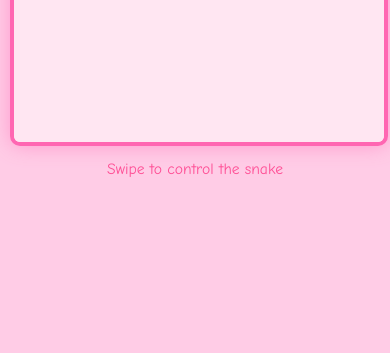
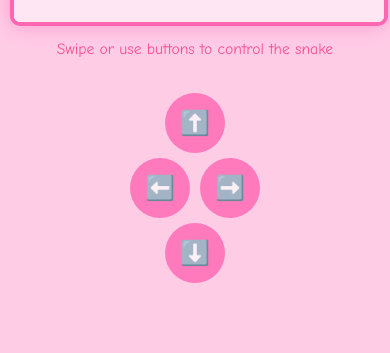
Before and after one commit to kjpfleger/snake-game, a plain HTML site: page index.html in a window 390 px wide. Shown: the part 491-844 px from the top of the page. Drawn offline with Linux system fonts and the light colour scheme.

Commit message:
Added back arrow buttons while keeping swipe controls

```diff
--- a/index.html
+++ b/index.html
@@ -61,6 +61,38 @@
         .mobile-only {
             display: none;
         }
+        #touch-controls {
+            display: none;
+            width: 100%;
+            max-width: 300px;
+            margin: 20px auto;
+        }
+        .touch-row {
+            display: flex;
+            justify-content: center;
+            gap: 10px;
+            margin: 5px 0;
+        }
+        .touch-button {
+            width: 60px;
+            height: 60px;
+            background-color: #ff66b2;
+            border: none;
+            border-radius: 50%;
+            color: white;
+            font-size: 24px;
+            display: flex;
+            align-items: center;
+            justify-content: center;
+            opacity: 0.8;
+            cursor: pointer;
+            -webkit-tap-highlight-color: transparent;
+            user-select: none;
+        }
+        .touch-button:active {
+            opacity: 1;
+            transform: scale(0.95);
+        }
         @media (max-width: 768px) {
             .mobile-only {
                 display: block;
@@ -73,6 +105,9 @@
                 margin: 10px 0;
                 text-align: center;
                 font-size: min(18px, 4vw);
+            }
+            #touch-controls {
+                display: block;
             }
         }
         .game-over {
@@ -101,7 +136,19 @@
         <div id="game-over" class="game-over">Game Over!</div>
     </div>
     <div id="controls">Use arrow keys to control the snake</div>
-    <div id="mobile-instructions" class="mobile-only">Swipe to control the snake</div>
+    <div id="mobile-instructions" class="mobile-only">Swipe or use buttons to control the snake</div>
+    <div id="touch-controls">
+        <div class="touch-row">
+            <button class="touch-button" id="up-button">⬆️</button>
+        </div>
+        <div class="touch-row">
+            <button class="touch-button" id="left-button">⬅️</button>
+            <button class="touch-button" id="right-button">➡️</button>
+        </div>
+        <div class="touch-row">
+            <button class="touch-button" id="down-button">⬇️</button>
+        </div>
+    </div>
     <script>
         const canvas = document.getElementById('game-board');
         const ctx = canvas.getContext('2d');
@@ -130,6 +177,20 @@
         let touchStartX = 0;
         let touchStartY = 0;
         const minSwipeDistance = 30; // minimum distance for a swipe
+
+        // Handle button controls
+        document.getElementById('up-button').addEventListener('click', () => {
+            if (dy !== 1) simulateKeyPress(UP_KEY);
+        });
+        document.getElementById('down-button').addEventListener('click', () => {
+            if (dy !== -1) simulateKeyPress(DOWN_KEY);
+        });
+        document.getElementById('left-button').addEventListener('click', () => {
+            if (dx !== 1) simulateKeyPress(LEFT_KEY);
+        });
+        document.getElementById('right-button').addEventListener('click', () => {
+            if (dx !== -1) simulateKeyPress(RIGHT_KEY);
+        });
 
         // Handle touch controls
         document.getElementById('game-container').addEventListener('touchstart', function(e) {
```
